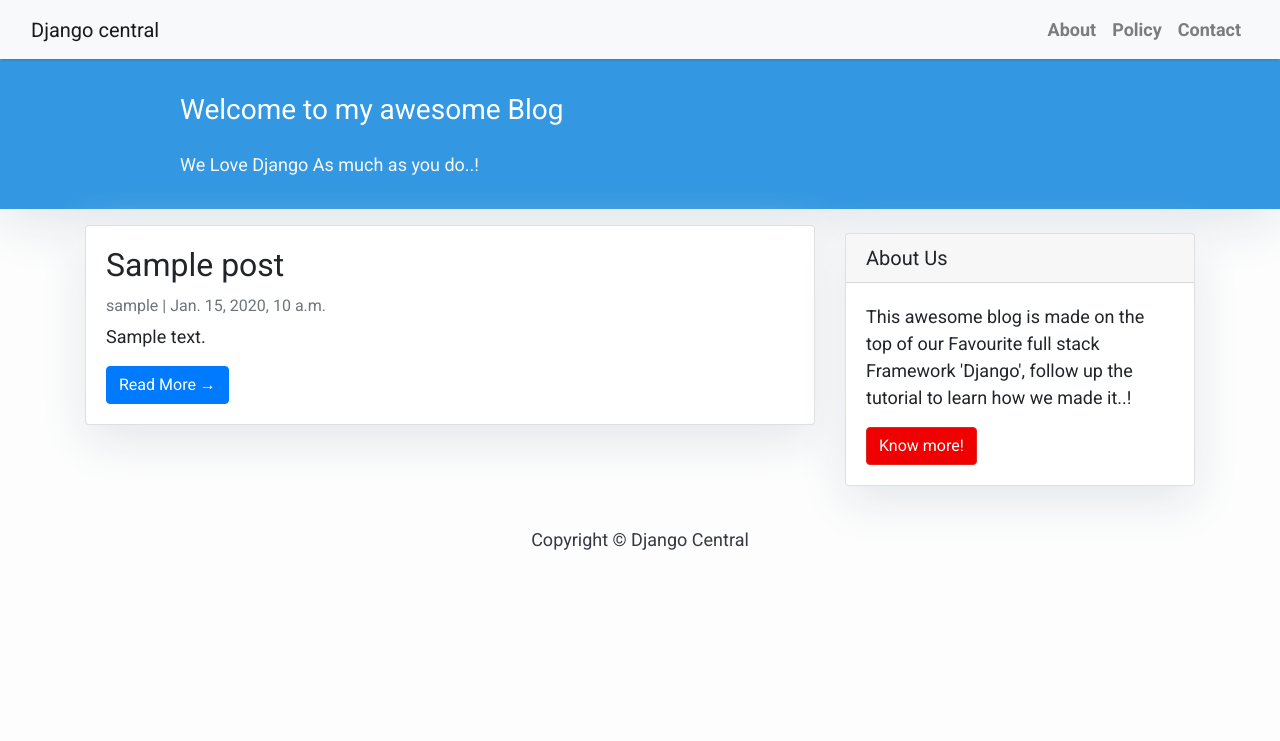
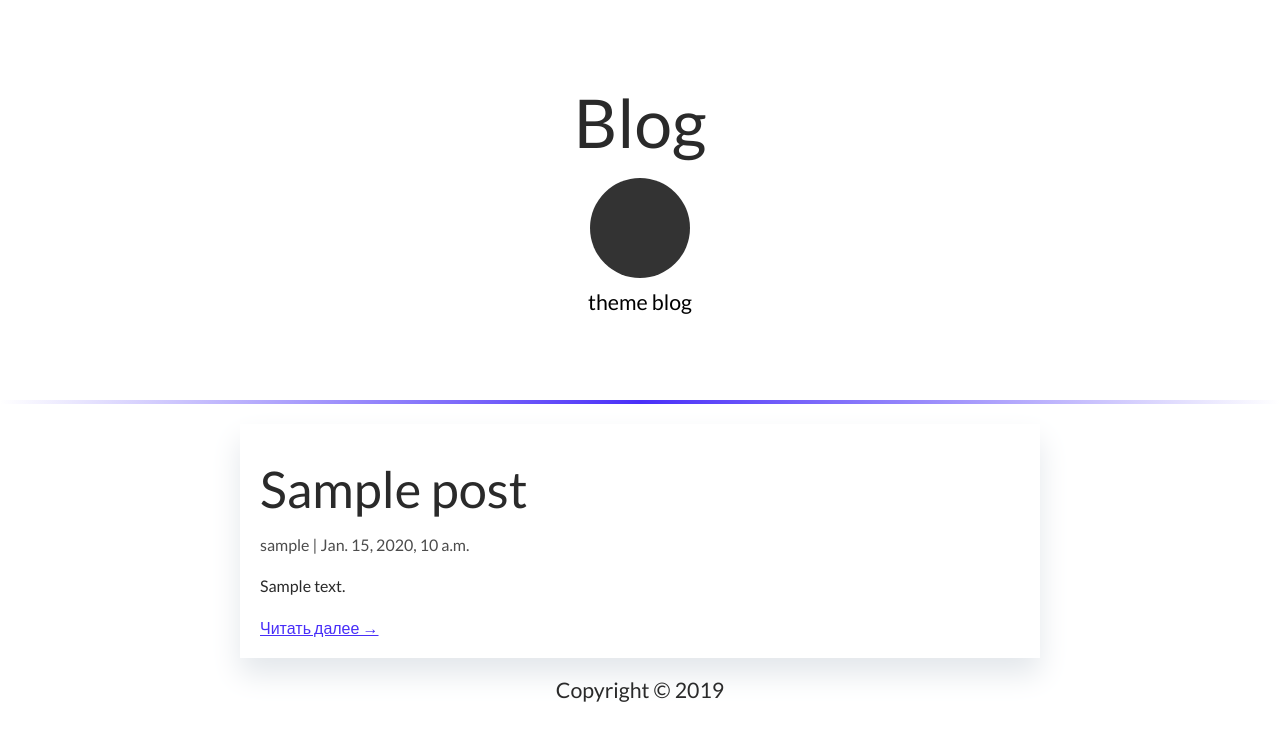
Before and after one commit to goDlin86/VetalBlog, a Django app: page / in a window 1280 px wide. Shown: the top 741 px of the page. Run offline with Django 3.2, Linux system fonts and the light colour scheme; tables that the repository leaves empty hold one stand-in row (values such as "Sample post"); some libraries are stand-ins or nearby versions.

Commit message:
add comments, design

```diff
--- a/blog/models.py
+++ b/blog/models.py
@@ -21,3 +21,17 @@ class Post(models.Model):
 
     def __str__(self):
         return self.title
+
+class Comment(models.Model):
+    post = models.ForeignKey(Post, on_delete=models.CASCADE, related_name='comments')
+    name = models.CharField(max_length=80)
+    email = models.EmailField()
+    body = models.TextField()
+    created_on = models.DateTimeField(auto_now_add=True)
+    active = models.BooleanField(default=False)
+
+    class Meta:
+        ordering = ['created_on']
+
+    def __str__(self):
+        return 'Comment {} by {}'.format(self.body, self.name)
--- a/blog/static/blog.css
+++ b/blog/static/blog.css
@@ -1,20 +1,85 @@
+:root {
+    --accent-color: #482ef8;
+    --title-color: #2a2a2a;
+    --text-color: rgba(0, 0, 0, 0.84);
+    --date-color: #4c4c4c;
+
+    --line-bg-color: #BB3D28;
+    --item-bg-color: #333;
+    --item-bg-hover: rgba(100, 100, 100, 0.7);
+}
+
+html {
+    font-size: 16px;
+}
+
 body {
-    font-family: "Roboto", sans-serif;
-    font-size: 17px;
-    background-color: #fdfdfd;
+    margin: 0;
+    padding: 0;
+    font-family: 'Lato', sans-serif;
+    line-height: 1.333;
 }
-.shadow {
-    box-shadow: 0 4px 2px -2px rgba(0, 0, 0, 0.1);
+
+p {
+    margin-bottom: 1.25em;
+    color: var(--text-color);
 }
-.btn-danger {
-    color: #fff;
-    background-color: #f00000;
-    border-color: #dc281e;
+h1, h2, h3, h4, h5 {
+    margin: 1rem 0 1rem;
+    font-weight: 400;
+    line-height: 1.15;
+    color: var(--title-color);
 }
-.masthead {
-    background: #3398E1;
-    height: auto;
-    padding-bottom: 15px;
-    box-shadow: 0 16px 48px #E3E7EB;
-    padding-top: 10px;
+h1 {
+    margin-top: 0;
+    font-size: 4.209em;
 }
+h2 {font-size: 3.157em;}
+h3 {font-size: 2.369em;}
+h4 {font-size: 1.777em;}
+h5 {font-size: 1.333em;}
+small, .text_small {font-size: 0.75em;}
+
+.container {
+    margin-right: auto;
+    margin-left: auto;
+    max-width: 800px;
+}
+.center {
+    display: flex;
+    align-items: center;
+    justify-content: center;
+    text-align: center;
+    height: 400px;
+}
+.themeblog {
+    font-size: 1.333em;
+    margin-top: 10px;
+}
+.line {
+    height: 4px;
+    background: linear-gradient(to right, transparent, var(--accent-color), transparent);
+}
+article {
+    padding: 20px;
+    margin: 20px 0;
+    box-shadow: 0 16px 28px #E3E7EB;
+}
+.date {
+    color: var(--date-color);
+}
+a {
+    color: var(--accent-color);
+}
+.circle {
+    width: 100px;
+    height: 100px;
+    border-radius: 50px;
+    background-color: #333;
+    margin: 0 auto;
+}
+
+
+footer {
+    text-align: center;
+}
--- a/blog/urls.py
+++ b/blog/urls.py
@@ -3,5 +3,5 @@ from django.urls import path
 
 urlpatterns = [
     path('', views.PostList.as_view(), name='home'),
-    path('<slug:slug>/', views.PostDetail.as_view(), name='post_detail'),
+    path('<slug:slug>/', views.post_detail, name='post_detail'),
 ]
--- a/blog/views.py
+++ b/blog/views.py
@@ -2,6 +2,8 @@ from django.shortcuts import render
 
 from django.views import generic
 from .models import Post
+from .forms import CommentForm
+from django.shortcuts import render, get_object_or_404
 
 class PostList(generic.ListView):
     queryset = Post.objects.filter(status=1).order_by('-created_on')
@@ -10,3 +12,27 @@ class PostList(generic.ListView):
 class PostDetail(generic.DetailView):
     model = Post
     template_name = 'post_detail.html'
+
+def post_detail(request, slug):
+    template_name = 'post_detail.html'
+    post = get_object_or_404(Post, slug=slug)
+    comments = post.comments.filter(active=True)
+    new_comment = None
+    # Comment posted
+    if request.method == 'POST':
+        comment_form = CommentForm(data=request.POST)
+        if comment_form.is_valid():
+
+            # Create Comment object but don't save to database yet
+            new_comment = comment_form.save(commit=False)
+            # Assign the current post to the comment
+            new_comment.post = post
+            # Save the comment to the database
+            new_comment.save()
+    else:
+        comment_form = CommentForm()
+
+    return render(request, template_name, {'post': post,
+                                           'comments': comments,
+                                           'new_comment': new_comment,
+                                           'comment_form': comment_form})
--- a/templates/base.html
+++ b/templates/base.html
@@ -3,46 +3,25 @@
 
     <head>
         <title>Blog</title>
-        <link href="https://fonts.googleapis.com/css?family=Roboto:400,700" rel="stylesheet">
+        <link href="https://fonts.googleapis.com/css?family=Lato:100,400,700,900" rel="stylesheet">
         <meta name="google" content="notranslate" />
         <meta name="viewport" content="width=device-width, initial-scale=1" />
-        <link rel="stylesheet" href="https://maxcdn.bootstrapcdn.com/bootstrap/4.0.0/css/bootstrap.min.css" integrity="sha384-Gn5384xqQ1aoWXA+058RXPxPg6fy4IWvTNh0E263XmFcJlSAwiGgFAW/dAiS6JXm"
-            crossorigin="anonymous" />
         {% load static %}
         <link rel="stylesheet" href="{% static "blog.css" %}">
     </head>
 
     <body>
 
-        <!-- Navigation -->
-        <nav class="navbar navbar-expand-lg navbar-light bg-light shadow" id="mainNav">
-            <div class="container-fluid">
-                <a class="navbar-brand" href="{% url 'home' %}">Django central</a>
-                <button class="navbar-toggler navbar-toggler-right" type="button" data-toggle="collapse" data-target="#navbarResponsive"
-                    aria-controls="navbarResponsive" aria-expanded="false" aria-label="Toggle navigation">
-                    <span class="navbar-toggler-icon"></span>
-                </button>
-                <div class="collapse navbar-collapse" id="navbarResponsive">
-                    <ul class="navbar-nav ml-auto">
-                        <li class="nav-item text-black">
-                            <a class="nav-link text-black font-weight-bold" href="#">About</a>
-                        </li>
-                        <li class="nav-item text-black">
-                            <a class="nav-link text-black font-weight-bold" href="#">Policy</a>
-                        </li>
-                        <li class="nav-item text-black">
-                            <a class="nav-link text-black font-weight-bold" href="#">Contact</a>
-                        </li>
-                    </ul>
-                </div>
-            </div>
-        </nav>
+        <header>
+
+        </header>
+
         {% block content %}
-        <!-- Content Goes here -->
+
         {% endblock content %}
-        <!-- Footer -->
-        <footer class="py-3 bg-grey">
-            <p class="m-0 text-dark text-center ">Copyright &copy; Django Central</p>
+
+        <footer>
+            <h5>Copyright &copy; 2019</h5>
         </footer>
     </body>
 </html>
--- a/templates/index.html
+++ b/templates/index.html
@@ -1,51 +1,21 @@
 {% extends "base.html" %}
 {% block content %}
-<style>
-    body {
-        font-family: "Roboto", sans-serif;
-        font-size: 18px;
-        background-color: #fdfdfd;
-    }
-
-    .head_text {
-        color: white;
-    }
-
-    .card {
-        box-shadow: 0 16px 48px #E3E7EB;
-    }
-</style>
-
-<header class="masthead">
-    <div class="overlay"></div>
+<header class="center">
     <div class="container">
-        <div class="row">
-            <div class=" col-md-8 col-md-10 mx-auto">
-                <div class="site-heading">
-                    <h3 class=" site-heading my-4 mt-3 text-white"> Welcome to my awesome Blog </h3>
-                    <p class="text-light">We Love Django As much as you do..! &nbsp
-                    </p>
-                </div>
-            </div>
-        </div>
+        <h1>Blog</h1>
+        <div class="circle"></div>
+        <div class="themeblog">theme blog</div>
     </div>
 </header>
+<div class="line"></div>
 <div class="container">
-    <div class="row">
-        <!-- Blog Entries Column -->
-        <div class="col-md-8 mt-3 left">
-            {% for post in post_list %}
-            <div class="card mb-4">
-                <div class="card-body">
-                    <h2 class="card-title">{{ post.title }}</h2>
-                    <p class="card-text text-muted h6">{{ post.author }} | {{ post.created_on}} </p>
-                    <p class="card-text">{{post.content|slice:":200" }}</p>
-                    <a href="{% url 'post_detail' post.slug  %}" class="btn btn-primary">Read More &rarr;</a>
-                </div>
-            </div>
-            {% endfor %}
-        </div>
-        {% block sidebar %} {% include 'sidebar.html' %} {% endblock sidebar %}
-    </div>
+    {% for post in post_list %}
+    <article>
+        <h2 class="title">{{ post.title }}</h2>
+        <p class="date">{{ post.author }} | {{ post.created_on}} </p>
+        <p class="text">{{post.content|slice:":200" }}</p>
+        <a href="{% url 'post_detail' post.slug  %}" class="btn btn-primary">Читать далее &rarr;</a>
+    </article>
+    {% endfor %}
 </div>
 {%endblock%}
```
Also changed, not shown: blog/admin.py (+11 -3 lines), blog/forms.py (added, +8 -0 lines), templates/post_detail.html (+38 -2 lines), blog/migrations/0002_comment.py (added).
